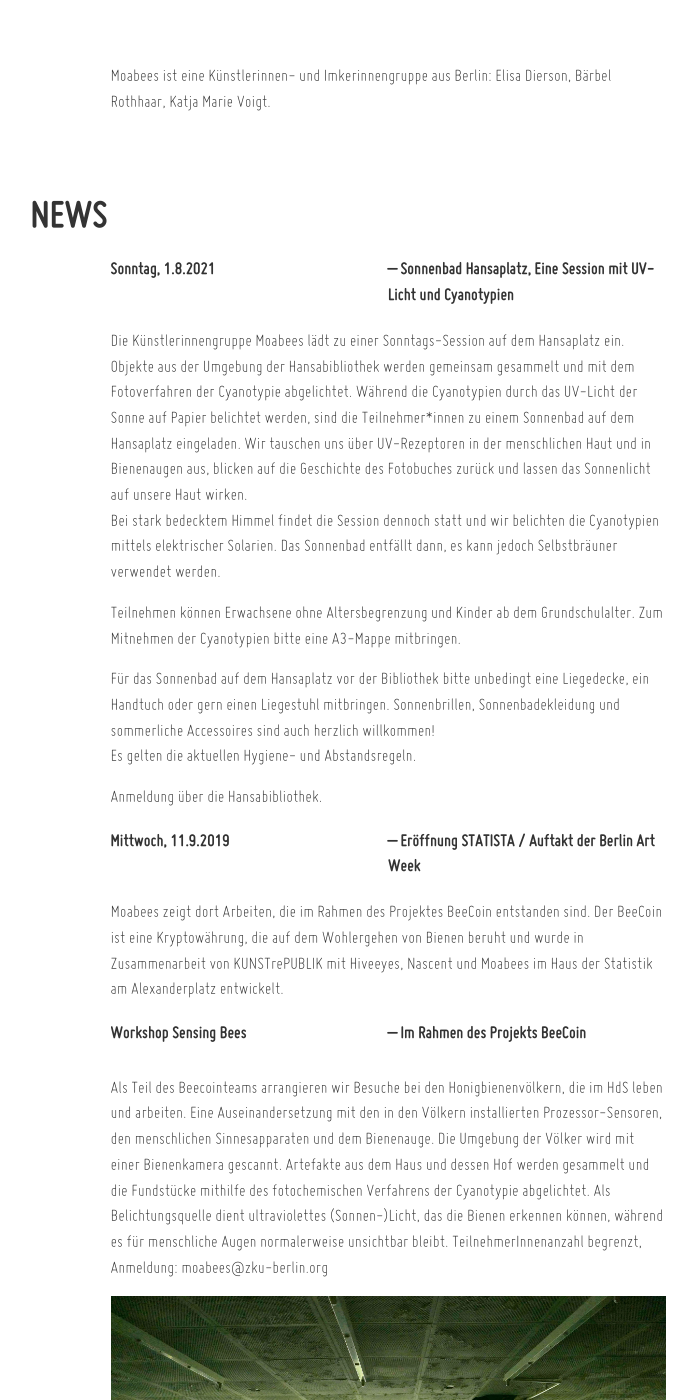
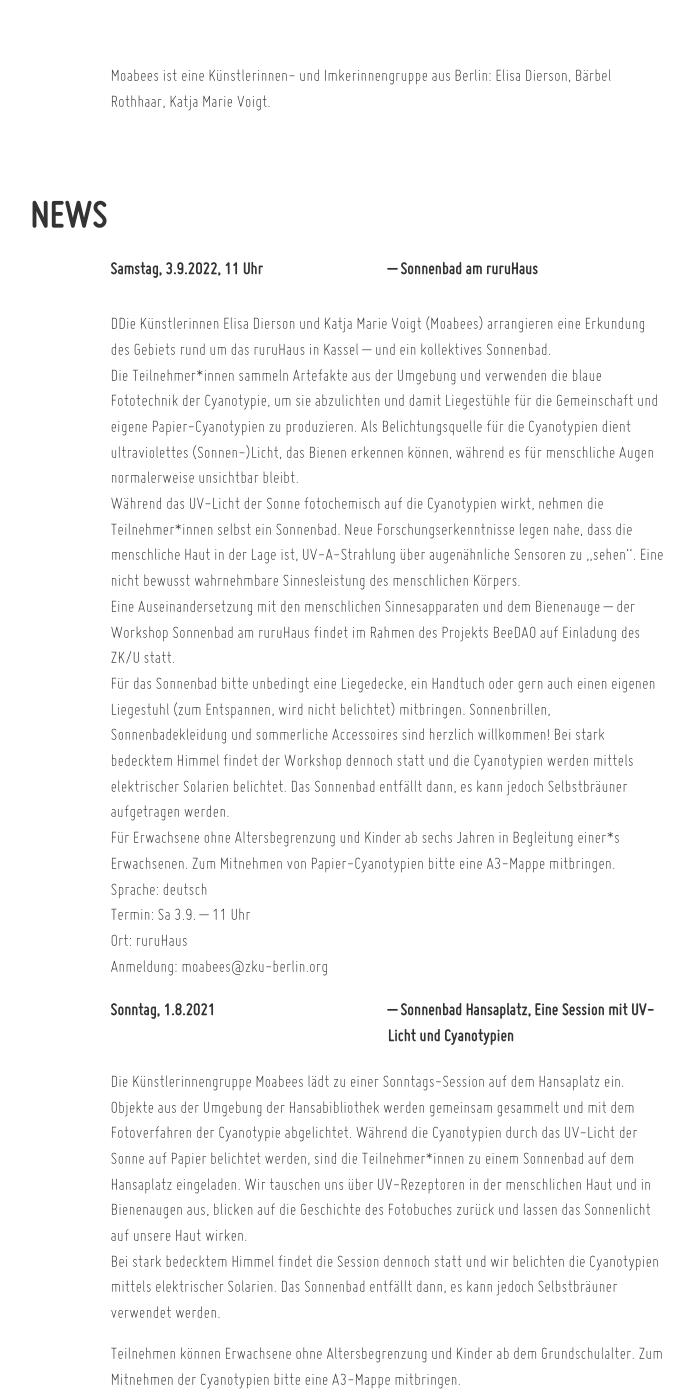
Before and after one commit to dieda/moabienen.berlin-bienenstadt.de, a Jekyll site: the page built from index.html, in a window 1280 px wide and 1400 px high, scrolled down 423 px. Shown: the whole window, without its empty margins (252-949 px from the left). Built offline with Jekyll 4.4.1, drawn with Linux system fonts in a browser that asks for light colours.

Commit message:
sonnenbad ruruHaus

```diff
--- a/index.html
+++ b/index.html
@@ -25,6 +25,35 @@ Moabees ist eine Künstlerinnen- und Imkerinnengruppe aus Berlin: Elisa Dierson,
 <h2 id="praesentationen">
   News
 </h2>
+
+<p>
+<dl class="dl-horizontal">
+<dt>
+    Samstag, 3.9.2022, 11 Uhr
+  </dt>
+  <dd>
+    Sonnenbad am ruruHaus
+   </dl>
+
+DDie Künstlerinnen Elisa Dierson und Katja Marie Voigt (Moabees) arrangieren eine Erkundung des Gebiets rund um das ruruHaus in Kassel – und ein kollektives Sonnenbad.
+<br/>
+Die Teilnehmer*innen sammeln Artefakte aus der Umgebung und verwenden die blaue Fototechnik der Cyanotypie, um sie abzulichten und damit Liegestühle für die Gemeinschaft und eigene Papier-Cyanotypien zu produzieren. Als Belichtungsquelle für die Cyanotypien dient ultraviolettes (Sonnen-)Licht, das Bienen erkennen können, während es für menschliche Augen normalerweise unsichtbar bleibt.
+<br/>
+Während das UV-Licht der Sonne fotochemisch auf die Cyanotypien wirkt, nehmen die Teilnehmer*innen selbst ein Sonnenbad. Neue Forschungserkenntnisse legen nahe, dass die menschliche Haut in der Lage ist, UV-A-Strahlung über augenähnliche Sensoren zu „sehen“. Eine nicht bewusst wahrnehmbare Sinnesleistung des menschlichen Körpers.
+<br/>
+Eine Auseinandersetzung mit den menschlichen Sinnesapparaten und dem Bienenauge – der Workshop Sonnenbad am ruruHaus findet im Rahmen des Projekts BeeDAO auf Einladung des ZK/U statt.
+<br/>
+Für das Sonnenbad bitte unbedingt eine Liegedecke, ein Handtuch oder gern auch einen eigenen Liegestuhl (zum Entspannen, wird nicht belichtet) mitbringen. Sonnenbrillen, Sonnenbadekleidung und sommerliche Accessoires sind herzlich willkommen! Bei stark bedecktem Himmel findet der Workshop dennoch statt und die Cyanotypien werden mittels elektrischer Solarien belichtet. Das Sonnenbad entfällt dann, es kann jedoch Selbstbräuner aufgetragen werden.
+<br/>
+Für Erwachsene ohne Altersbegrenzung und Kinder ab sechs Jahren in Begleitung einer*s Erwachsenen. Zum Mitnehmen von Papier-Cyanotypien bitte eine A3-Mappe mitbringen.
+<br/>
+Sprache: deutsch<br/>
+Termin: Sa 3.9. –  11 Uhr<br/>
+Ort: ruruHaus<br/>
+Anmeldung: moabees@zku-berlin.org<br/>
+</p>
+
+
 
 <p>
 <dl class="dl-horizontal">
```
